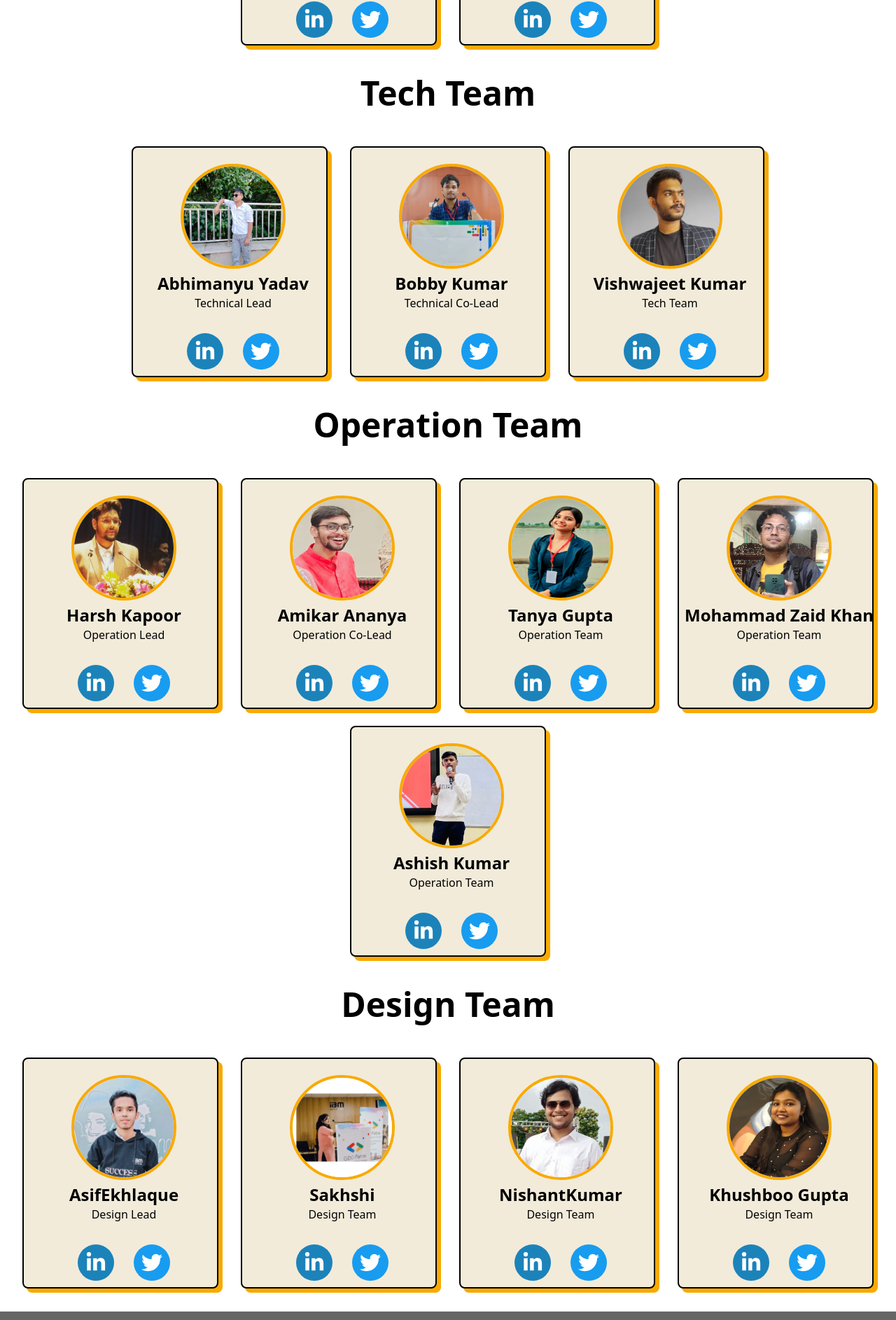
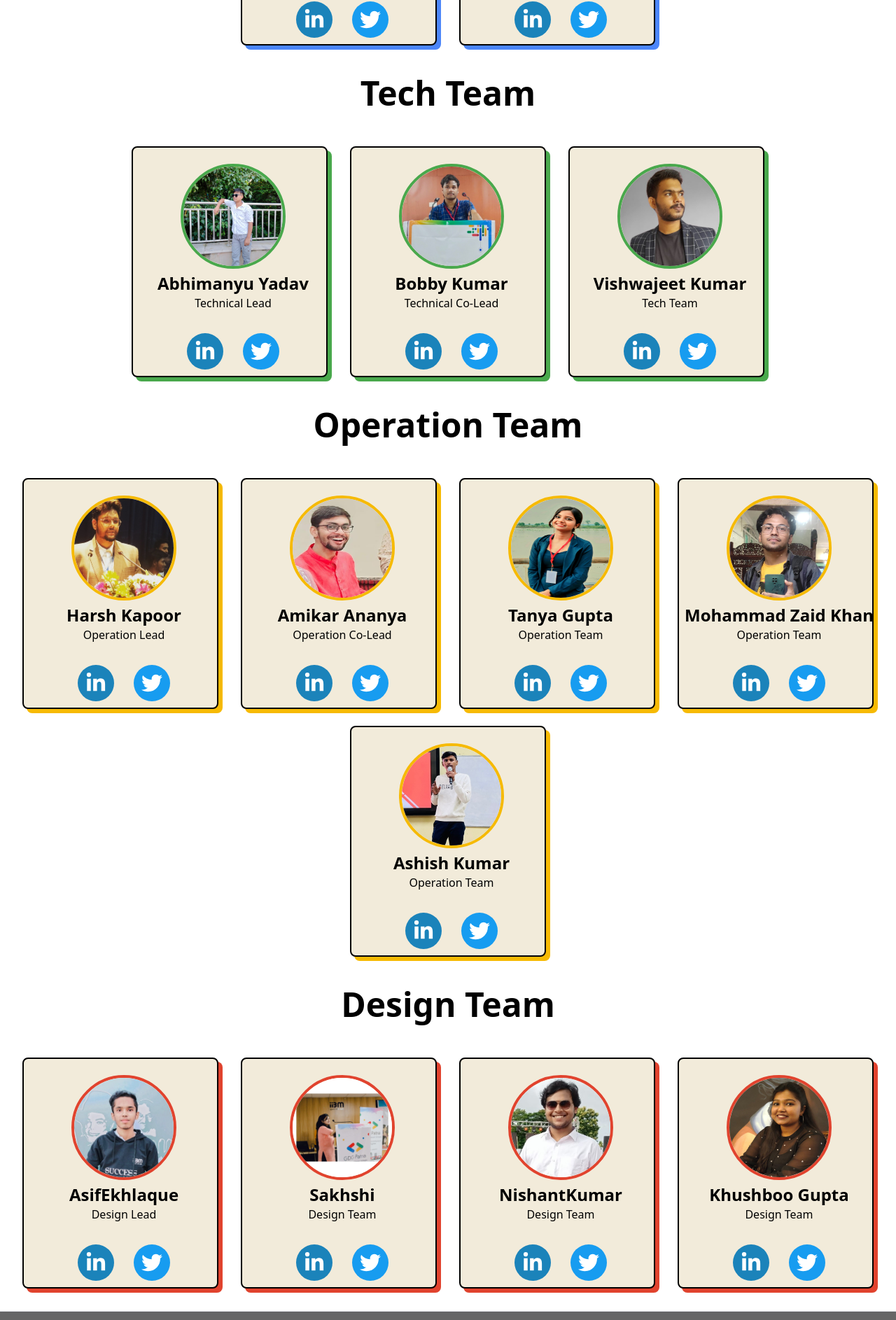
Before and after one commit to ayushroyl/DemoDevFestPatna, a React (Vite) app: page / in a window 1280 px wide. Shown: the part 4702-6588 px from the top of the page at 70% size. Built offline with nearby package versions, Linux system fonts and the light colour scheme.

Commit message:
team color change

```diff
--- a/src/components/Team/Team.jsx
+++ b/src/components/Team/Team.jsx
@@ -18,32 +18,32 @@ import KhushbooGupta from '../../assets/img/team/Khushboo.jpg'
 
 export default function Team() {
   return (
-    <div id="team" className=" w-screen bg-[red] pt-12 bg-white flex items-center flex-col">
+    <div id="team" className=" w-screen  pt-12 bg-white flex items-center flex-col">
         <h1 className="text-black text-center mt-3 mb-5 text-5xl font-bold">Meet Out Team</h1>
         <div className="w-screen pl-8[20%]] pt-[20px] pb-[20px] flex flex-wrap justify-center ">
-            <TeamCard img={AnuragVerma} name="Anurag Verma" role="Organizer" linkedInUrl="https://www.linkedin.com/in/anuragver/" twitterUrl="https://twitter.com/anuragceg`"/>
-            <TeamCard img={BarkhaAgarwal} name="Barkha Agarwal" role="Co-Organizer" linkedInUrl="" twitterUrl=""/>
+            <TeamCard img={AnuragVerma} name="Anurag Verma" role="Organizer" linkedInUrl="https://www.linkedin.com/in/anuragver/" twitterUrl="https://twitter.com/anuragceg`" color="#4C86F9"/>
+            <TeamCard img={BarkhaAgarwal} name="Barkha Agarwal" role="Co-Organizer" linkedInUrl="" twitterUrl="" color="#4C86F9"/>
         </div>
         <h1 className="text-black text-center mt-3 mb-5 text-5xl font-bold">Tech Team</h1>
         <div className="w-screen pl-8[20%]] pt-[20px] pb-[20px] flex flex-wrap justify-center ">
-            <TeamCard img={AbhimanyuYadav} name="Abhimanyu Yadav" role="Technical Lead" linkedInUrl="" twitterUrl=""/>
-            <TeamCard img={BobbyKumar} name="Bobby Kumar" role="Technical Co-Lead" linkedInUrl="" twitterUrl=""/>
-            <TeamCard img={VishhwajeetKumar} name="Vishwajeet Kumar" role="Tech Team" linkedInUrl="" twitterUrl=""/>
+            <TeamCard img={AbhimanyuYadav} name="Abhimanyu Yadav" role="Technical Lead" linkedInUrl="" twitterUrl="" color="#49A84C"/>
+            <TeamCard img={BobbyKumar} name="Bobby Kumar" role="Technical Co-Lead" linkedInUrl="" twitterUrl="" color="#49A84C"/>
+            <TeamCard img={VishhwajeetKumar} name="Vishwajeet Kumar" role="Tech Team" linkedInUrl="" twitterUrl="" color="#49A84C"/>
         </div>
         <h1 className="text-black text-center mt-3 mb-5 text-5xl font-bold">Operation Team</h1>
         <div className="w-screen pl-8[20%]] pt-[20px] pb-[20px] flex flex-wrap justify-center ">
-            <TeamCard img={HarshKapoor} name="Harsh Kapoor" role="Operation Lead" linkedInUrl="" twitterUrl=""/>
-            <TeamCard img={AmikarAnanya} name="Amikar Ananya" role="Operation Co-Lead" linkedInUrl="" twitterUrl=""/>
-            <TeamCard img={TanyaGupta} name="Tanya Gupta" role="Operation Team" linkedInUrl="" twitterUrl=""/>
-            <TeamCard img={MohammadZaidKhan} name="Mohammad Zaid Khan" role="Operation Team" linkedInUrl="" twitterUrl=""/>
-            <TeamCard img={AshishKumar} name="Ashish Kumar" role="Operation Team" linkedInUrl="" twitterUrl=""/>
+            <TeamCard img={HarshKapoor} name="Harsh Kapoor" role="Operation Lead" linkedInUrl="" twitterUrl="" color="#F6BA04"/>
+            <TeamCard img={AmikarAnanya} name="Amikar Ananya" role="Operation Co-Lead" linkedInUrl="" twitterUrl="" color="#F6BA04"/>
+            <TeamCard img={TanyaGupta} name="Tanya Gupta" role="Operation Team" linkedInUrl="" twitterUrl="" color="#F6BA04"/>
+            <TeamCard img={MohammadZaidKhan} name="Mohammad Zaid Khan" role="Operation Team" linkedInUrl="" twitterUrl="" color="#F6BA04"/>
+            <TeamCard img={AshishKumar} name="Ashish Kumar" role="Operation Team" linkedInUrl="" twitterUrl="" color="#F6BA04"/>
         </div>
         <h1 className="text-black text-center mt-3 mb-5 text-5xl font-bold">Design Team</h1>
         <div className="w-screen pl-8[20%]] pt-[20px] pb-[20px] flex flex-wrap justify-center ">
-            <TeamCard img={AsifEkhlaque} name="AsifEkhlaque" role="Design Lead" linkedInUrl="" twitterUrl=""/>
-            <TeamCard img={Sakshi} name="Sakhshi" role="Design Team" linkedInUrl="" twitterUrl=""/>
-            <TeamCard img={NishantKumar} name="NishantKumar" role="Design Team" linkedInUrl="" twitterUrl=""/>
-            <TeamCard img={KhushbooGupta} name="Khushboo Gupta" role="Design Team" linkedInUrl="" twitterUrl=""/>
+            <TeamCard img={AsifEkhlaque} name="AsifEkhlaque" role="Design Lead" linkedInUrl="" twitterUrl="" color="#E1432E"/>
+            <TeamCard img={Sakshi} name="Sakhshi" role="Design Team" linkedInUrl="" twitterUrl=""color="#E1432E"/>
+            <TeamCard img={NishantKumar} name="NishantKumar" role="Design Team" linkedInUrl="" twitterUrl="" color="#E1432E"/>
+            <TeamCard img={KhushbooGupta} name="Khushboo Gupta" role="Design Team" linkedInUrl="" twitterUrl="" color="#E1432E" />
         </div>
     </div>
   )
@@ -56,14 +56,18 @@ export default function Team() {
 function TeamCard(props) {
     return (
         <div className="ml-4 mr-4 mt-3 mb-3 p-[3px] box-border shadow-[5px, 5px 5px] shadow-black h-[330px] w-[280px] aspect-video bg-[#F2EBDA] border-2 border-[black] rounded-lg flex flex-col justify-between	items-start	"
-          style = {{
-              boxShadow: "6px 6px 0px 0px #F9AA00",
+
+        style = {{
+              boxShadow: `6px 6px 0px 0px ${props.color}`,
           }} >
             <div className="w-[280px] h-[320px] overflow-hidden flex justify-start items-center	flex-col">
                 <img
                 src={props.img}
                 alt=""
-                className="w-[150px] h-[150px] rounded-full mt-[20px] border-4 border-[#F9AA00]"
+                className="w-[150px] h-[150px] rounded-full mt-[20px] border-4"
+                style ={{
+                    borderColor: `${props.color}`
+                }}
                 />
                 <div className='w-[100%] text-center pt-[10px]pb-[10px]'>
                   <p className='text-black text-2xl font-bold pt-[5px]'>{props.name}</p>
```
